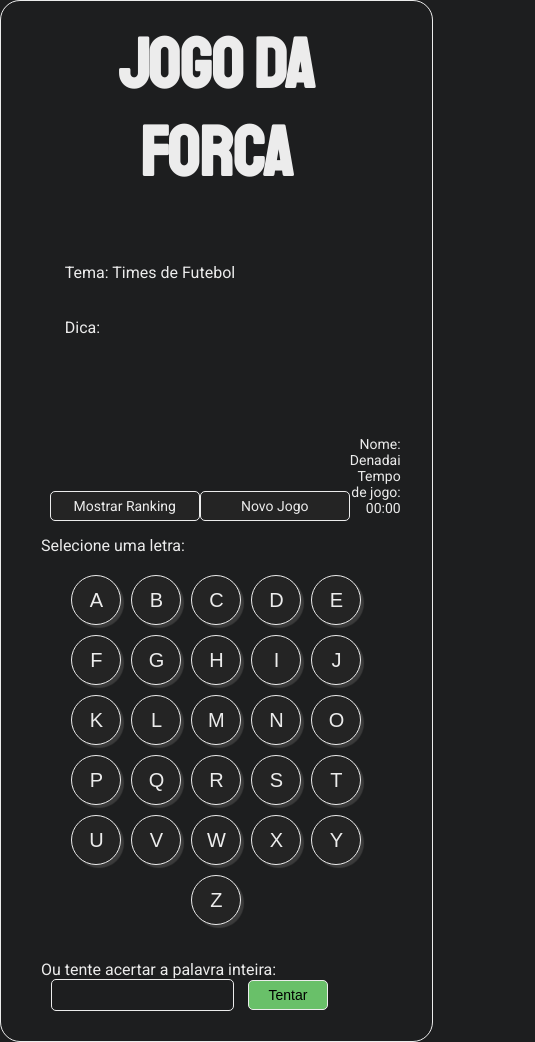
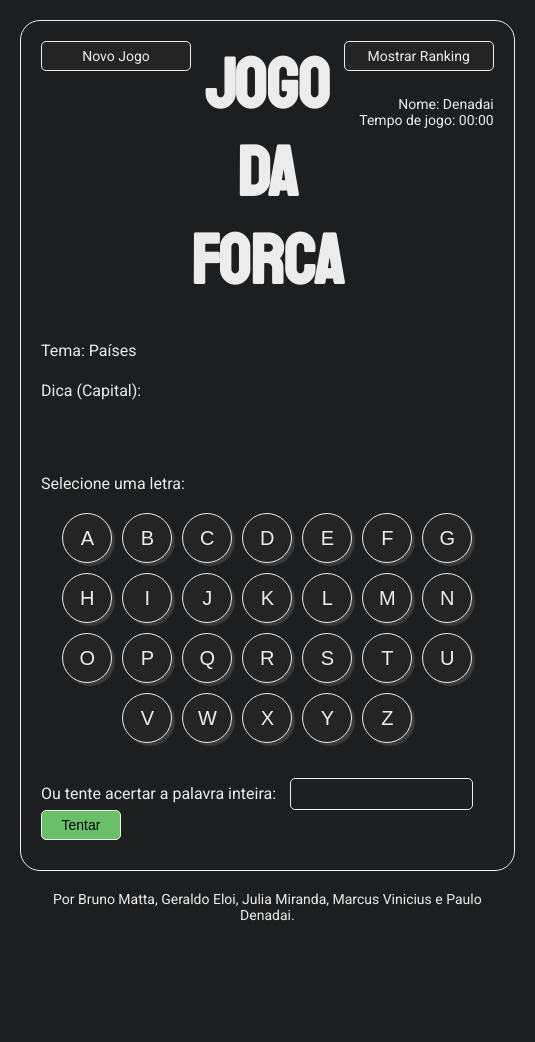
Before and after one commit to gelira/jogo-da-forca-coders, a plain HTML site: page frontend/index.html in a window 390 px wide. Shown: the top 1042 px of the page, 535 px wide, since content can reach past the window. After the commit the page ends 968 px from the top, so only its background shows below. Drawn offline with Linux system fonts and the light colour scheme; no server answers.

Commit message:
Responsividade ajustada

```diff
--- a/frontend/css/style.css
+++ b/frontend/css/style.css
@@ -12,11 +12,15 @@ body {
 }
 
 header {
+  width: 100%;
   padding-bottom: 20px;
+  display: flex;
+  align-items: flex-start;
+  justify-content: space-between;
 }
 
 .container {
-  padding: 20px 40px 30px 40px;
+  padding: 20px 20px 30px 20px;
     background-color: #1d1e1f;
     display: flex;
     flex-direction: column;
@@ -130,9 +134,9 @@ p, #tema, label {
 
 .direita {
   display: flex;
-  flex-direction: column;
+  flex-direction: row;
   align-items: flex-end;
-  justify-content: flex-start;
+  justify-content: center;
 }
 
 #letra-tentativa {
@@ -180,6 +184,7 @@ p, #tema, label {
   transform: translateY(-2px);
     box-shadow: 0 10px 20px rgb(109, 109, 109,0.2);
 }
+
 #ranking-btn:active, #novo-jogo:active {
   transform: translateY(-1px);
     box-shadow: 0 5px 10px rgb(109, 109, 109,0.2);
@@ -195,26 +200,29 @@ p, #tema, label {
 }
 
 @media (min-width: 801px) and (max-width: 1200px) {
+  body {
+    padding: 20px;
+  }
   .window {
-      width: 90%;
+      width: 100%;
   }
-  main {
-      padding-top: 30px;
+  #palavra-masked {
+    flex-wrap: wrap;
   }
+
 
   }
 @media (max-width: 800px) {
+  html {
+    display: table;
+  }
       body{
-          width: 95%;
-      }
-      main {
-          padding-top: 15px;
-      }
-      p {
-          padding: 15px;
+          width: 100%;
+          padding: 20px;
+          display: table-cell;
       }
       .window {
-          width: 95%;
+          width: 100%;
           flex-direction: column;
       }
       .jogo {
@@ -225,6 +233,12 @@ p, #tema, label {
         flex-direction: row;
         justify-content: center;
       }
+      #palavra-masked {
+        flex-wrap: wrap;
+      }
+      #vidas {
+        margin-bottom: 20px;
+      }
   }
 
 @media (min-width: 1201px){
--- a/frontend/index.html
+++ b/frontend/index.html
@@ -19,33 +19,37 @@
 <body>
   <div class="container">
     <header>
+      <div>
+        <button id="novo-jogo">Novo Jogo</button>
+      </div>
       <div class="title">
         <h1>Jogo da Forca</h1>
+      </div>
+      <div>
+      <div id="ranking">
+        <button id="ranking-btn"> Mostrar Ranking </button>
+        <div id="ranking-container" class="hidden">
+        </div>
+        <div id="game">
+          <div id="dados" class="">
+            <div>Nome: <span id="nome-view">Denadai</span></div>
+            <div><span id="contador"></span></div>
+          </div>
+          </div>
+      </div>
+      </div>
     </header>
     <main class="window">
       <article class="jogo">
         <section class="esquerda">
-          <p id="tema">Tema: Times de Futebol</p>
+          <p id="tema">Tema: Países</p>
           <div>
-            <p>Dica: <span id="dica"></span></p>
+            <p>Dica (Capital): <span id="dica"></span></p>
             <div id="palavra-masked"></div>
             <p id="letras-restantes"></p>
           </div>
         </section>
         <section class="direita">
-          <div id="ranking">
-            <button id="ranking-btn"> Mostrar Ranking </button>
-            <div id="ranking-container" class="hidden">
-            </div>
-          </div>
-          <div>
-            <button id="novo-jogo">Novo Jogo</button>
-          </div>
-          <div id="game">
-            <div id="dados" class="">
-              <div>Nome: <span id="nome-view">Denadai</span></div>
-              <div><span id="contador"></span></div>
-            </div>
             <div id="vidas"></div>
 
             <!-- Atenção! Mais um display none colocado pra aparecer só quando o JS pedir -->
```
